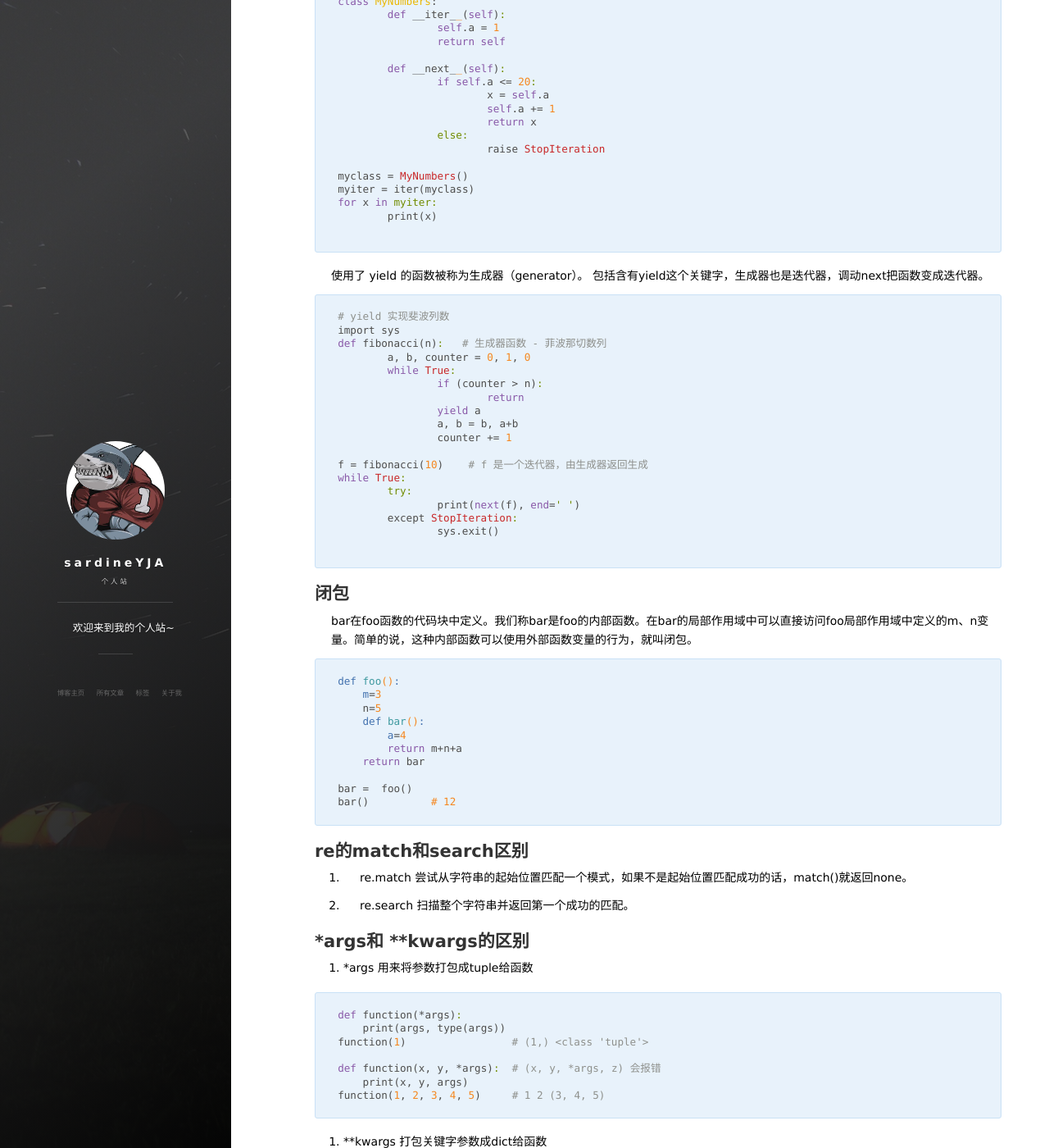
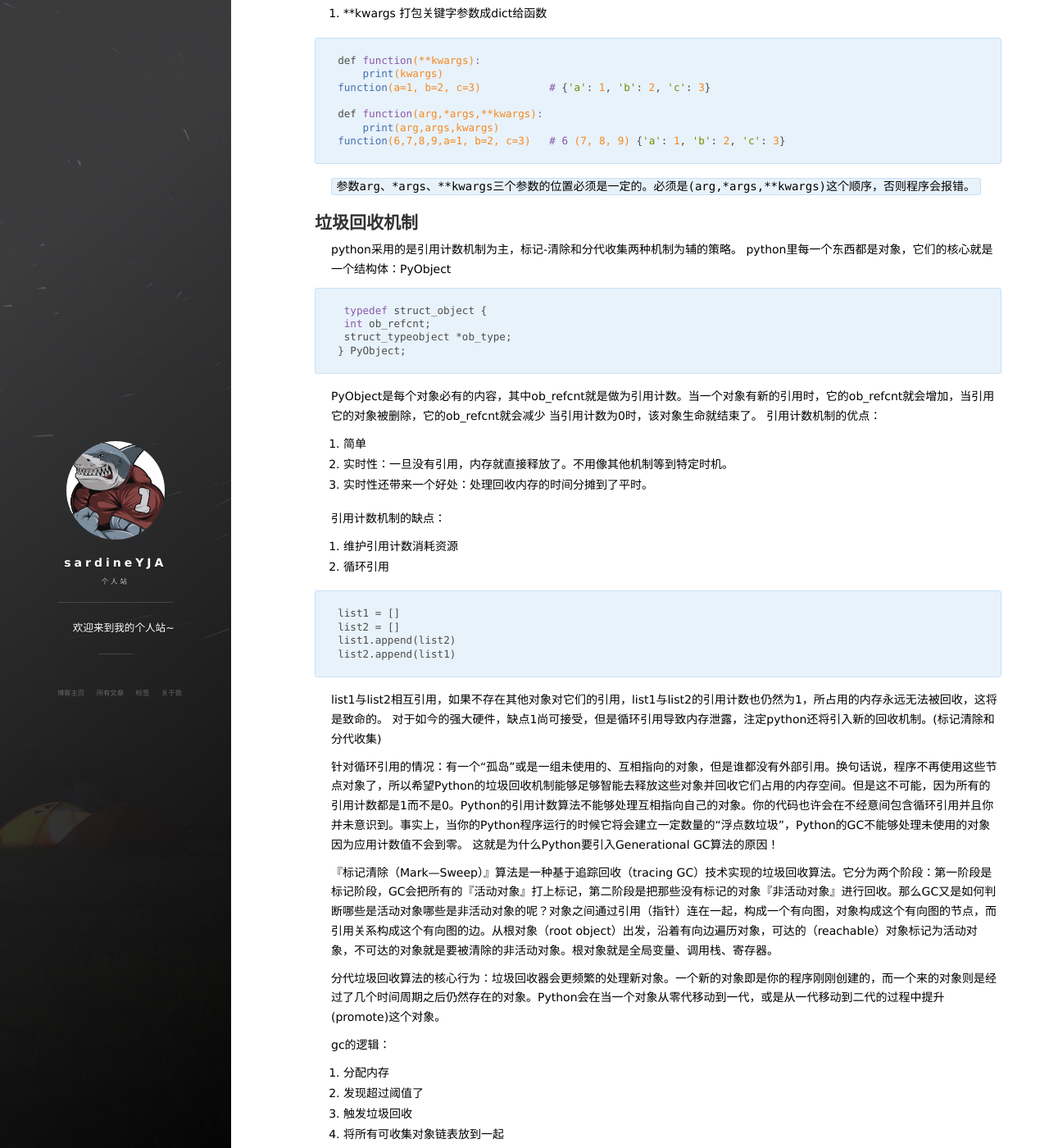
Before and after one commit to sardineYJA/sardineYJA.github.io, a Jekyll site: the page built from _posts/2019-05-09-python-syntax.md, in a window 1280 px wide and 1400 px high, scrolled down 4559 px. Shown: the whole window at 82% size. Built offline with Jekyll 4.4.1, drawn with Linux system fonts in a browser that asks for light colours; nearby versions of some CDN libraries; comment, search, counter and statistics services are not loaded; some of the changed text lies outside the part shown.

Commit message:
Update 2019-05-09-python-syntax.md

````diff
--- a/_posts/2019-05-09-python-syntax.md
+++ b/_posts/2019-05-09-python-syntax.md
@@ -26,19 +26,19 @@
 
 用a + bj,或者complex(a,b)表示， 复数的实部a和虚部b都是浮点型。
 
-反斜杠(\)转义特殊字符，如果你不想让反斜杠发生转义，可以在字符串前面添加一个 r，表示原始字符串。
+反斜杠转义特殊字符，如不想让反斜杠发生转义，可以在字符串前面添加一个 r，表示原始字符串。
 
 Python 字符串不能被改变。向一个索引位置赋值，比如word[0] = 'm'会导致错误。
 
-元组中只包含一个元素时，需要在元素后面添加逗号，否则括号会被当作运算符使用。
+元组中只含一个元素时，需在元素后面添加逗号，否则括号会被当作运算符使用。
 
 字典中的键必须不可变，所以可以用数字，字符串或元组充当，而用列表就不行。
 
 集合（set）是一个无序的不重复元素序列。
 
-^ 按位异或运算符：当两对应的二进位相异时，结果为1	(a ^ b) 输出结果 49 ，二进制解释： 0011 0001
+^ 按位异或运算符：当两对应的二进位相异时，结果为1
 
-~ 按位取反运算符：对数据的每个二进制位取反,即把1变为0,把0变为1。~x 类似于 -x-1	(~a ) 输出结果 -61 ，二进制解释： 1100 0011， 在一个有符号二进制数的补码形式。
+~ 按位取反运算符：对数据的每个二进制位取反，即把1变为0，把0变为1。
 
 ```python
     # 翻转字符串
@@ -54,8 +54,10 @@
 Python中有可变对象和不可变对象之分。可变对象创建后可改变但地址不会改变，即变量指向的还是原来的变量；不可变对象创建之后便不能改变，如果改变则会指向一个新的对象。
 
 Python3 的六个标准数据类型中：
-不可变数据（3 个）：Number（数字）、String（字符串）、Tuple（元组）；
-可变数据（3 个）  ：List（列表）、Dictionary（字典）、Set（集合）。
+
+不可变数据（3 个）：Number（数字）、String（字符串）、Tuple（元组）
+
+可变数据（3 个）：List（列表）、Dictionary（字典）、Set（集合）
 
 
 ## 函数传递参数
@@ -83,24 +85,25 @@
 
 ## + 和 join 的区别
 
-字符串是不可变对象，当用操作符+连接字符串的时候，每执行一次+都会申请一块新的内存，然后复制上一个+操作的结果和本次操作的右操作符到这块内存空间，因此用+连接字符串的时候会涉及好几次内存申请和复制。而join在连接字符串的时候，会先计算需要多大的内存存放结果，然后一次性申请所需内存并将字符串复制过去，这是为什么join的性能优于+的原因。所以在连接字符串数组的时候，我们应考虑优先使用join。
+字符串是不可变对象，当用操作符+连接字符串的时候，每执行一次+都会申请一块新的内存，然后复制上一个+操作的结果和本次操作的右操作符到这块内存空间，因此用+连接字符串的时候会涉及好几次内存申请和复制。而join在连接字符串的时候，会先计算需要多大的内存存放结果，然后一次性申请所需内存并将字符串复制过去，这是为什么join的性能优于+的原因。所以在连接字符串数组的时候，应考虑优先使用join。
 
-## __new__和__init__的区别
+## \__new__和__init__的区别
 
-1. __new__是在实例创建之前被调用的，因为它的任务就是创建实例然后返回该实例对象，是个静态方法。
-2. __init__是当实例对象创建完成后被调用的，然后设置对象属性的一些初始值，通常用在初始化一个类实例的时候。是一个实例方法。
-
-也就是： __new__先被调用，__init__后被调用，__new__的返回值（实例）将传递给__init__方法的第一个参数，然后__init__给这个实例设置一些参数。
+1. \__new__是在实例创建之前被调用的，因为它的任务就是创建实例然后返回该实例对象，是个静态方法。
+2. \__init__是当实例对象创建完成后被调用的，然后设置对象属性的一些初始值，通常用在初始化一个类实例的时候。是一个实例方法。
+3. \__new__先被调用，\__init__后被调用，\__new__的返回值（self实例）将传递给__init__方法的第一个参数，然后__init__给这个实例设置一些参数。
 
 
 ## with 上下文管理器
 
-实现了__enter__和__exit__方法的对象就称之为上下文管理器。在实际应用中，__enter__一般用于资源分配，如打开文件、连接数据库、获取线程锁；__exit__一般用于资源释放，如关闭文件、关闭数据库连接、释放线程锁。
+实现了__enter__和__exit__方法的对象就称之为上下文管理器。
+1. \__enter__一般用于资源分配，如打开文件、连接数据库、获取线程锁；
+2. \__exit__一般用于资源释放，如关闭文件、关闭数据库连接、释放线程锁。
 
 
 ## Python2和Python3的编码
 
-python2内容进行编码（默认ascii）,而python3对内容进行编码的默认为utf-8。在python2 中是不区分bytes和str类型的，在python3中bytes和str中是区分的，str的所有操作bytes都支持
+python2内容进行编码（默认ascii）,而python3对内容进行编码的默认为utf-8。在python2 中是不区分bytes和str类型的。在python3中bytes和str中是区分的，str的所有操作bytes都支持。
 在Python2中，普通字符串是以8位ASCII码进行存储的，而Unicode字符串则存储为16位unicode字符串，这样能够表示更多的字符集。使用的语法是在字符串前面加上前缀 u。
 在Python3中，所有的字符串都是Unicode字符串。
 ```python
@@ -119,60 +122,9 @@
 5. gbk 转 utf-8  需通过媒介 unicode
 
 
-## 深浅拷贝
+## 深/浅拷贝
 
 浅拷贝只是增加了一个指针指向一个存在的地址，而深拷贝是增加一个指针并且开辟了新的内存，这个增加的指针指向这个新的内存，采用浅拷贝的情况，释放内存，会释放同一内存，深拷贝就不会出现释放同一内存的错误。
-
-## 垃圾回收机制
-
-python采用的是引用计数机制为主，标记-清除和分代收集两种机制为辅的策略。
-python里每一个东西都是对象，它们的核心就是一个结构体：PyObject
-```C++
- typedef struct_object {
- int ob_refcnt;
- struct_typeobject *ob_type;
-} PyObject;
-```
-PyObject是每个对象必有的内容，其中ob_refcnt就是做为引用计数。当一个对象有新的引用时，它的ob_refcnt就会增加，当引用它的对象被删除，它的ob_refcnt就会减少
-当引用计数为0时，该对象生命就结束了。
-引用计数机制的优点：
-1. 简单
-2. 实时性：一旦没有引用，内存就直接释放了。不用像其他机制等到特定时机。
-3. 实时性还带来一个好处：处理回收内存的时间分摊到了平时。
-
-引用计数机制的缺点：
-1. 维护引用计数消耗资源
-2. 循环引用
-```python
-list1 = []
-list2 = []
-list1.append(list2)
-list2.append(list1)
-```
-list1与list2相互引用，如果不存在其他对象对它们的引用，list1与list2的引用计数也仍然为1，所占用的内存永远无法被回收，这将是致命的。
-对于如今的强大硬件，缺点1尚可接受，但是循环引用导致内存泄露，注定python还将引入新的回收机制。(标记清除和分代收集)
-
-针对循环引用的情况：有一个“孤岛”或是一组未使用的、互相指向的对象，但是谁都没有外部引用。换句话说，程序不再使用这些节点对象了，所以希望Python的垃圾回收机制能够足够智能去释放这些对象并回收它们占用的内存空间。但是这不可能，因为所有的引用计数都是1而不是0。Python的引用计数算法不能够处理互相指向自己的对象。你的代码也许会在不经意间包含循环引用并且你并未意识到。事实上，当你的Python程序运行的时候它将会建立一定数量的“浮点数垃圾”，Python的GC不能够处理未使用的对象因为应用计数值不会到零。 这就是为什么Python要引入Generational GC算法的原因！
-
-
-『标记清除（Mark—Sweep）』算法是一种基于追踪回收（tracing GC）技术实现的垃圾回收算法。它分为两个阶段：第一阶段是标记阶段，GC会把所有的『活动对象』打上标记，第二阶段是把那些没有标记的对象『非活动对象』进行回收。那么GC又是如何判断哪些是活动对象哪些是非活动对象的呢？对象之间通过引用（指针）连在一起，构成一个有向图，对象构成这个有向图的节点，而引用关系构成这个有向图的边。从根对象（root object）出发，沿着有向边遍历对象，可达的（reachable）对象标记为活动对象，不可达的对象就是要被清除的非活动对象。根对象就是全局变量、调用栈、寄存器。
-
-
-分代垃圾回收算法的核心行为：垃圾回收器会更频繁的处理新对象。一个新的对象即是你的程序刚刚创建的，而一个来的对象则是经过了几个时间周期之后仍然存在的对象。Python会在当一个对象从零代移动到一代，或是从一代移动到二代的过程中提升(promote)这个对象。
-
-gc的逻辑：（重点）
-
-1. 分配内存
-2. 发现超过阈值了
-3. 触发垃圾回收
-4. 将所有可收集对象链表放到一起
-5. 遍历, 计算有效引用计数
-6. 分成 有效引用计数=0 和 有效引用计数 > 0 两个集合
-7. 大于0的, 放入到更老一代
-8. =0的, 执行回收
-9. 回收遍历容器内的各个元素, 减掉对应元素引用计数(破掉循环引用)
-10. 执行-1的逻辑, 若发现对象引用计数=0, 触发内存回收
-11. python底层内存管理机制回收内存
 
 
 ## re 的 match 和 search 区别
@@ -207,7 +159,7 @@
 print(next(it))   # 2
 ```
 
-把一个类作为迭代器使用，需要在类中实现__iter__() 和 __next__() 方法
+把一个类作为迭代器使用，需要在类中实现__iter__() 和 \__next__() 方法，
 StopIteration异常用于标识迭代的完成，防止出现无限循环的情况，在__next__()方法中可以设置
 在完成指定循环次数后触发 StopIteration 异常来结束迭代。
 
@@ -231,6 +183,8 @@
 	print(x)
 
 ```
+
+## 生成器
 
 使用了 yield 的函数被称为生成器（generator）。
 包括含有yield这个关键字，生成器也是迭代器，调动next把函数变成迭代器。
@@ -258,7 +212,7 @@
 
 ## 闭包
 
-bar在foo函数的代码块中定义。我们称bar是foo的内部函数。在bar的局部作用域中可以直接访问foo局部作用域中定义的m、n变量。简单的说，这种内部函数可以使用外部函数变量的行为，就叫闭包。
+bar()在foo()的代码块中定义。我们称bar是foo的内部函数。在bar的局部作用域中可以直接访问foo局部作用域中定义的m、n变量。简单的说，这种内部函数可以使用外部函数变量的行为，就叫闭包。
 
 ```python
 def foo():
@@ -268,16 +222,9 @@
         a=4
         return m+n+a
     return bar
-
 bar =  foo()
 bar()          # 12
 ```
-
-## re的match和search区别
-
-1. re.match 尝试从字符串的起始位置匹配一个模式，如果不是起始位置匹配成功的话，match()就返回none。
-
-2. re.search 扫描整个字符串并返回第一个成功的匹配。
 
 
 ## \*args和 \*\*kwargs的区别
@@ -308,6 +255,58 @@
 
 `参数arg、*args、**kwargs三个参数的位置必须是一定的。必须是(arg,*args,**kwargs)这个顺序，否则程序会报错。`
 
+## 垃圾回收机制
+
+python采用的是引用计数机制为主，标记-清除和分代收集两种机制为辅的策略。
+python里每一个东西都是对象，它们的核心就是一个结构体：PyObject
+```C++
+ typedef struct_object {
+ int ob_refcnt;
+ struct_typeobject *ob_type;
+} PyObject;
+```
+PyObject是每个对象必有的内容，其中ob_refcnt就是做为引用计数。当一个对象有新的引用时，它的ob_refcnt就会增加，当引用它的对象被删除，它的ob_refcnt就会减少
+当引用计数为0时，该对象生命就结束了。
+引用计数机制的优点：
+1. 简单
+2. 实时性：一旦没有引用，内存就直接释放了。不用像其他机制等到特定时机。
+3. 实时性还带来一个好处：处理回收内存的时间分摊到了平时。
+
+引用计数机制的缺点：
+1. 维护引用计数消耗资源
+2. 循环引用
+
+```python
+list1 = []
+list2 = []
+list1.append(list2)
+list2.append(list1)
+```
+
+list1与list2相互引用，如果不存在其他对象对它们的引用，list1与list2的引用计数也仍然为1，所占用的内存永远无法被回收，这将是致命的。
+对于如今的强大硬件，缺点1尚可接受，但是循环引用导致内存泄露，注定python还将引入新的回收机制。(标记清除和分代收集)
+
+针对循环引用的情况：有一个“孤岛”或是一组未使用的、互相指向的对象，但是谁都没有外部引用。换句话说，程序不再使用这些节点对象了，所以希望Python的垃圾回收机制能够足够智能去释放这些对象并回收它们占用的内存空间。但是这不可能，因为所有的引用计数都是1而不是0。Python的引用计数算法不能够处理互相指向自己的对象。你的代码也许会在不经意间包含循环引用并且你并未意识到。事实上，当你的Python程序运行的时候它将会建立一定数量的“浮点数垃圾”，Python的GC不能够处理未使用的对象因为应用计数值不会到零。 这就是为什么Python要引入Generational GC算法的原因！
+
+『标记清除（Mark—Sweep）』算法是一种基于追踪回收（tracing GC）技术实现的垃圾回收算法。它分为两个阶段：第一阶段是标记阶段，GC会把所有的『活动对象』打上标记，第二阶段是把那些没有标记的对象『非活动对象』进行回收。那么GC又是如何判断哪些是活动对象哪些是非活动对象的呢？对象之间通过引用（指针）连在一起，构成一个有向图，对象构成这个有向图的节点，而引用关系构成这个有向图的边。从根对象（root object）出发，沿着有向边遍历对象，可达的（reachable）对象标记为活动对象，不可达的对象就是要被清除的非活动对象。根对象就是全局变量、调用栈、寄存器。
+
+分代垃圾回收算法的核心行为：垃圾回收器会更频繁的处理新对象。一个新的对象即是你的程序刚刚创建的，而一个来的对象则是经过了几个时间周期之后仍然存在的对象。Python会在当一个对象从零代移动到一代，或是从一代移动到二代的过程中提升(promote)这个对象。
+
+gc的逻辑：
+
+1. 分配内存
+2. 发现超过阈值了
+3. 触发垃圾回收
+4. 将所有可收集对象链表放到一起
+5. 遍历, 计算有效引用计数
+6. 分成 有效引用计数=0 和 有效引用计数 > 0 两个集合
+7. 大于0的, 放入到更老一代
+8. =0的, 执行回收
+9. 回收遍历容器内的各个元素, 减掉对应元素引用计数(破掉循环引用)
+10. 执行-1的逻辑, 若发现对象引用计数=0, 触发内存回收
+11. python底层内存管理机制回收内存
+
+
 
 # 参考
 
````
Also changed, not shown: other parts of _posts/2019-05-09-python-syntax.md (+2 -2 lines).
